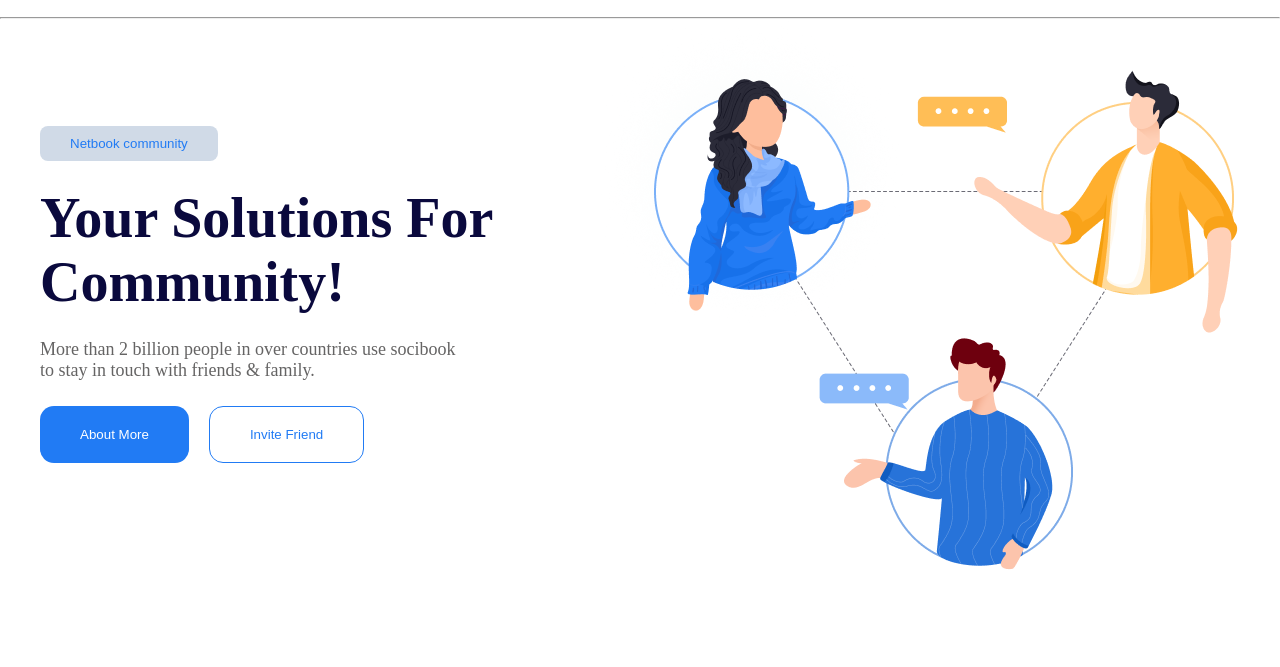
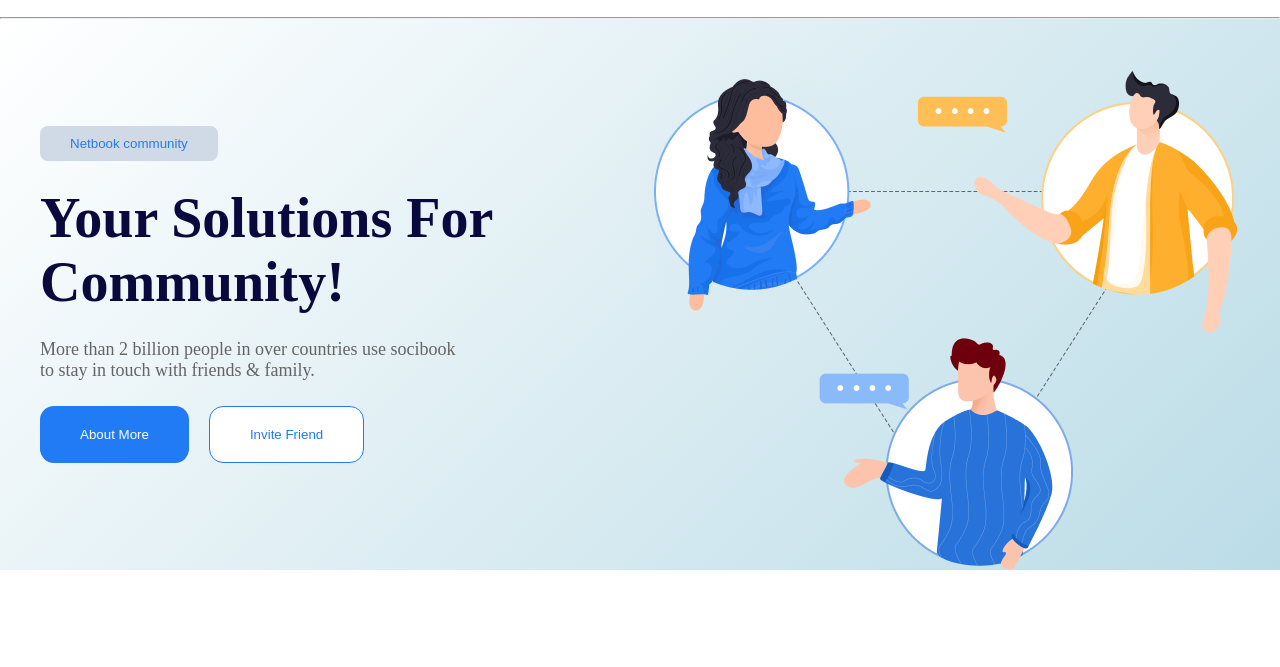
Before and after one commit to mirjonovogomuhammad06-gif/home-work-5, a plain HTML site: page index.html in a window 1280 px wide. Shown: the part 57-724 px from the top of the page. Drawn offline with Linux system fonts and the light colour scheme.

Commit message:
adding bacgraung:liner-grodiend to the section1

```diff
--- a/index.html
+++ b/index.html
@@ -29,6 +29,8 @@
     </header>
     <hr>
     <div class="section1">
+        <div class="box_all">
+
             <div class="left1">
                 <button class="bt1">Netbook community</button>
                 <h1>Your Solutions For <br>Community!</h1>
@@ -39,6 +41,7 @@
                 </div>
             </div>
             <img src="images/Iamge.png" alt="">
+        </div>
     </div>
 
      <div class="section2">
--- a/style.css
+++ b/style.css
@@ -34,12 +34,16 @@
     border-bottom: 1px solid gray;
     padding-bottom:10px;
 }
-.section1{
+.box_all{
     display: flex;
     max-width: 1200px;
     margin: auto;
     align-items: center;
     justify-content: space-between;
+
+}
+.section1{
+    background:linear-gradient(135deg, white, rgb(187, 220, 231));
 }
 .left1 h1{
     font-size: 56px;
```
Lines whose indentation alone changed are shown as unchanged.
